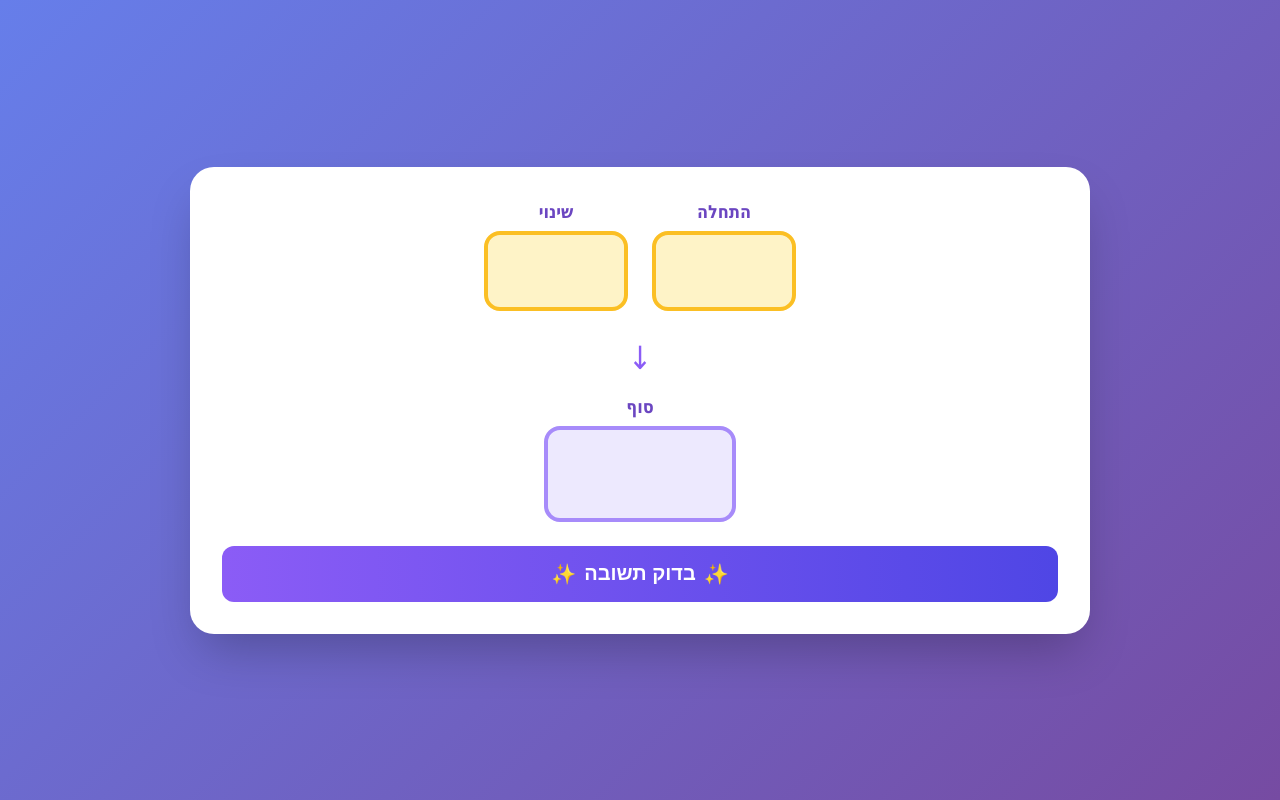
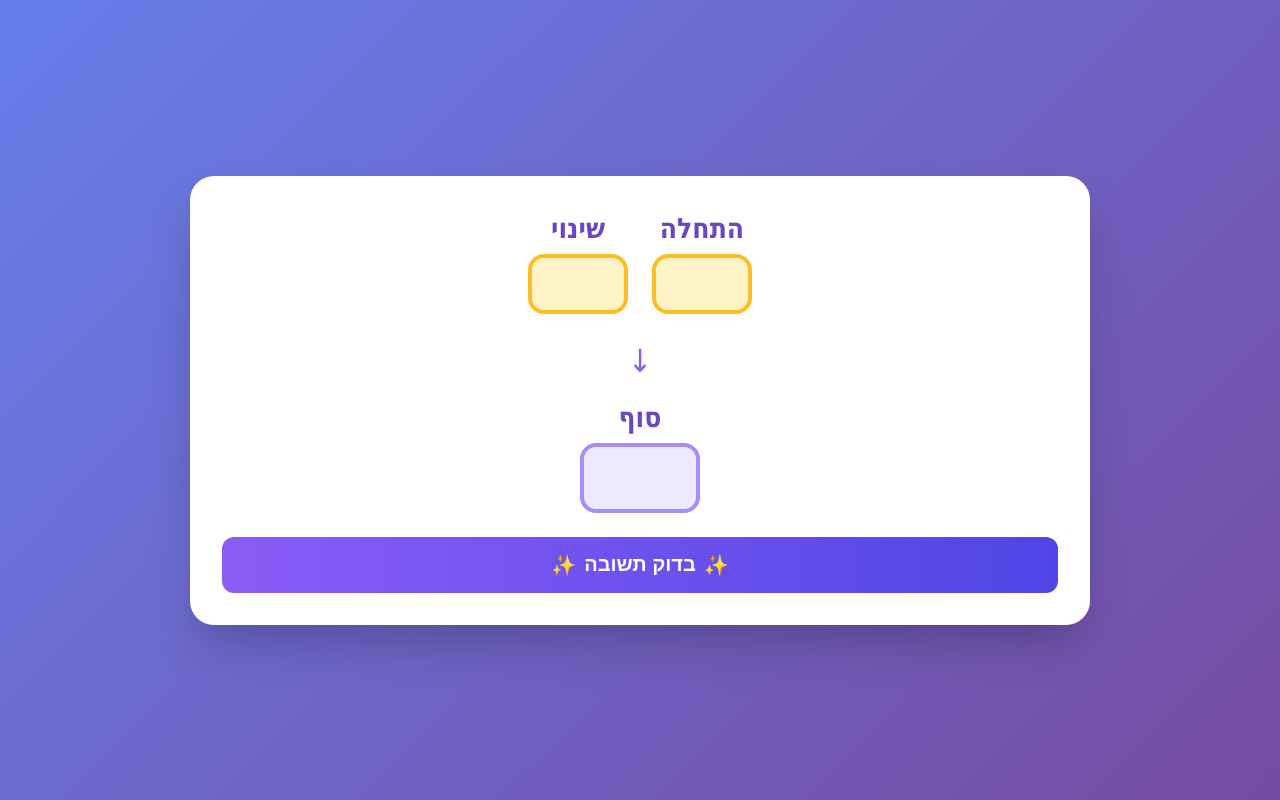
Before and after one commit to Inbal5980/claude-math-escapestars, a plain HTML site: page index.html in a window 1280 px wide. Drawn offline with Linux system fonts and the light colour scheme.

Commit message:
Update index.html

```diff
--- a/index.html
+++ b/index.html
@@ -55,13 +55,13 @@
         .label {
             color: #6b46c1;
             font-weight: bold;
-            font-size: 18px;
+            font-size: 28px;
             margin-bottom: 8px;
         }
 
         .input-box {
-            width: 144px;
-            height: 80px;
+            width: 100px;
+            height: 60px;
             font-size: 32px;
             text-align: center;
             border: 4px solid #fbbf24;
@@ -81,8 +81,8 @@
         }
 
         .result-box {
-            width: 192px;
-            height: 96px;
+            width: 120px;
+            height: 70px;
             border: 4px solid #a78bfa;
             background: #ede9fe;
         }
@@ -256,8 +256,8 @@
                 return;
             }
 
-            // בדיקה אם זה התרגיל הנכון: 7+3=9 או 3+7=9
-            if ((num1 === 7 && num2 === 3 && res === 9) || (num1 === 3 && num2 === 7 && res === 9)) {
+            // בדיקה אם זה התרגיל הנכון: 7+2=9
+            if (num1 === 7 && num2 === 2 && res === 9) {
                 showMessage('🎉 כל הכבוד! כעת לחצו על חץ ההמשך וכתבו את הפתרון במקום המתאים כדי לעבור לחדר הבא!', 'success');
                 isCorrect = true;
                 disableInputs();
```
